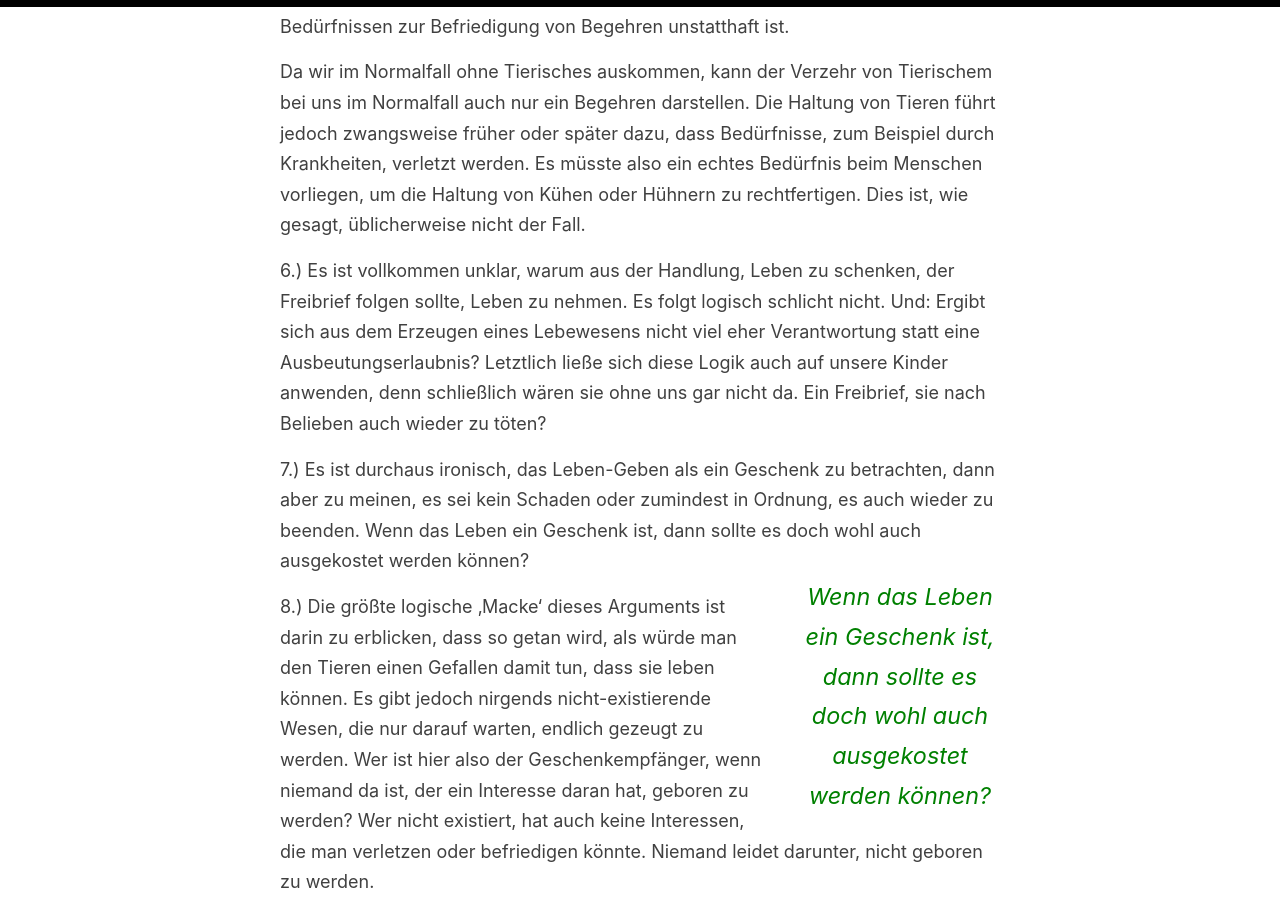
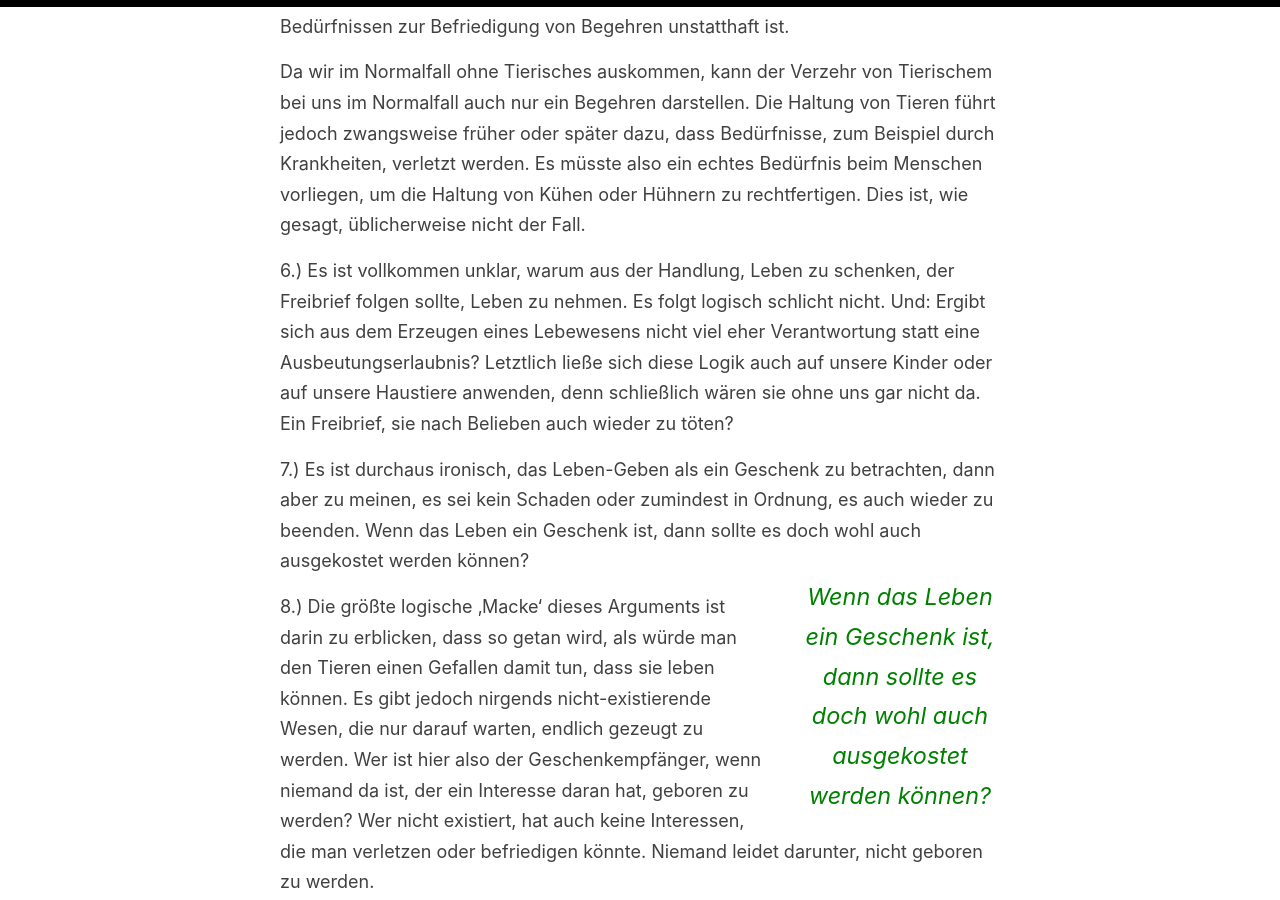
Before and after one commit to tierethik-veganismus/tierethik-veganismus.github.io, a Jekyll site: the page built from _posts/2021-05-15-Wir-schenken-Leben.md, in a window 1280 px wide and 900 px high, scrolled down 3728 px. Built offline with Jekyll 4.4.1, drawn with Linux system fonts in a browser that asks for light colours.

Commit message:
Nachtrag zu 'Wir schenken Leben': Füge Haustiere mit ein.

```diff
--- a/_posts/2021-05-15-Wir-schenken-Leben.md
+++ b/_posts/2021-05-15-Wir-schenken-Leben.md
@@ -52,7 +52,7 @@ _Bedürfnisse_ sind die Interessen, deren Befriedigung überlebensnotwendig ist.
 
 Da wir im Normalfall ohne Tierisches auskommen, kann der Verzehr von Tierischem bei uns im Normalfall auch nur ein Begehren darstellen. Die Haltung von Tieren führt jedoch zwangsweise früher oder später dazu, dass Bedürfnisse, zum Beispiel durch Krankheiten, verletzt werden. Es müsste also ein echtes Bedürfnis beim Menschen vorliegen, um die Haltung von Kühen oder Hühnern zu rechtfertigen. Dies ist, wie gesagt, üblicherweise nicht der Fall.
 
-6.) Es ist vollkommen unklar, warum aus der Handlung, Leben zu schenken, der Freibrief folgen sollte, Leben zu nehmen. Es folgt logisch schlicht nicht. Und: Ergibt sich aus dem Erzeugen eines Lebewesens nicht viel eher Verantwortung statt eine Ausbeutungserlaubnis? Letztlich ließe sich diese Logik auch auf unsere Kinder anwenden, denn schließlich wären sie ohne uns gar nicht da. Ein Freibrief, sie nach Belieben auch wieder zu töten?
+6.) Es ist vollkommen unklar, warum aus der Handlung, Leben zu schenken, der Freibrief folgen sollte, Leben zu nehmen. Es folgt logisch schlicht nicht. Und: Ergibt sich aus dem Erzeugen eines Lebewesens nicht viel eher Verantwortung statt eine Ausbeutungserlaubnis? Letztlich ließe sich diese Logik auch auf unsere Kinder oder auf unsere Haustiere anwenden, denn schließlich wären sie ohne uns gar nicht da. Ein Freibrief, sie nach Belieben auch wieder zu töten?
 
 7.) Es ist durchaus ironisch, das Leben-Geben als ein Geschenk zu betrachten, dann aber zu meinen, es sei kein Schaden oder zumindest in Ordnung, es auch wieder zu beenden. {% include pullquote.html quote="Wenn das Leben ein Geschenk ist, dann sollte es doch wohl auch ausgekostet werden können?" %}
 
```
